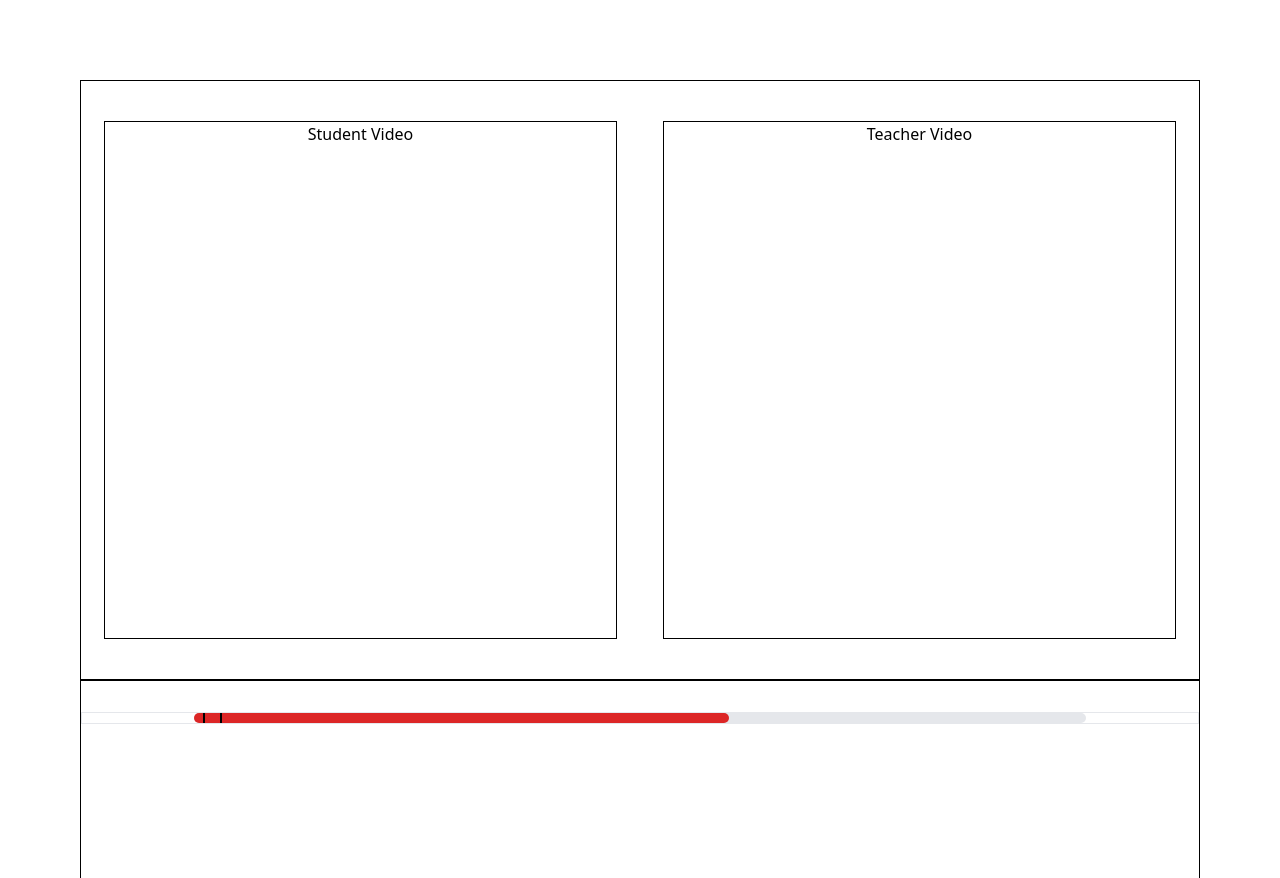
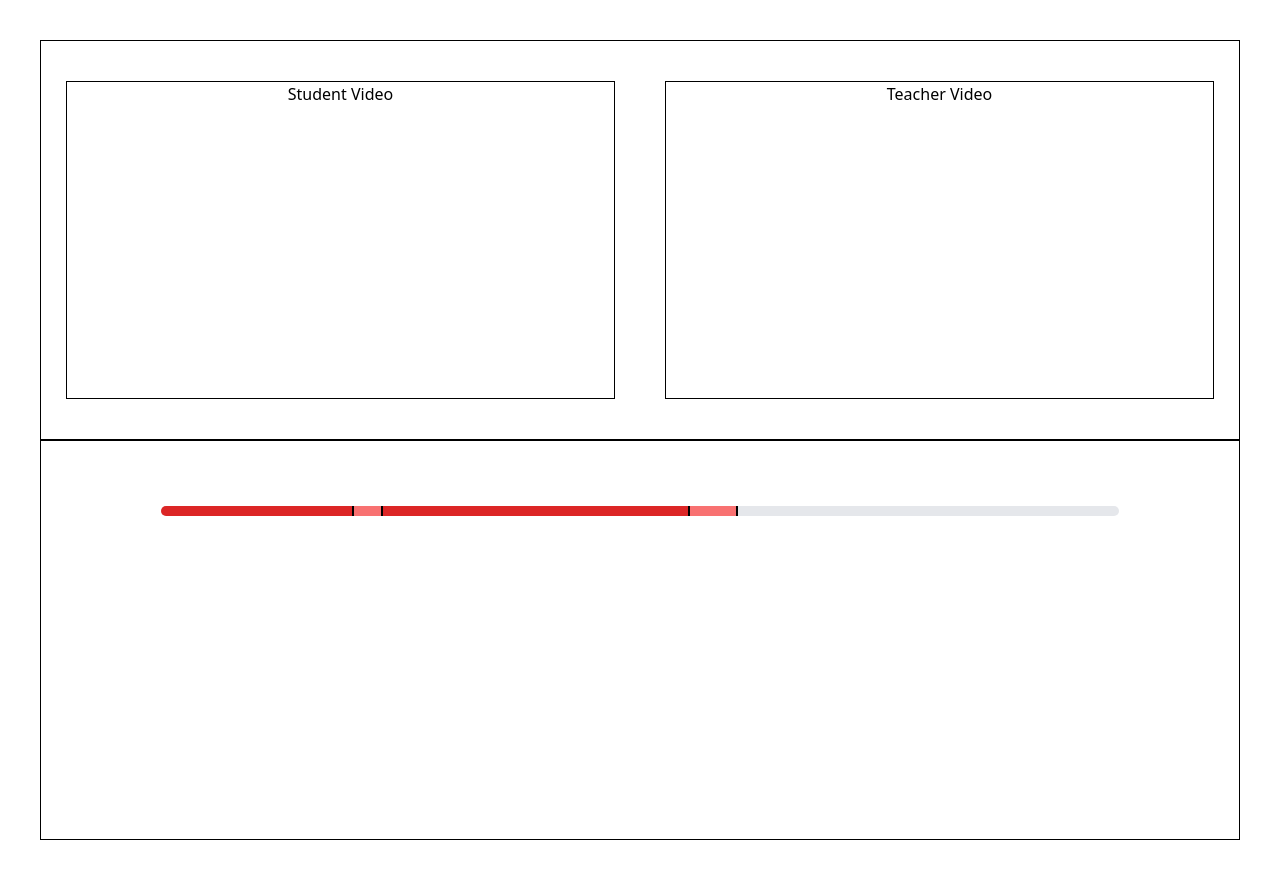
Before and after one commit to KelseySt/dance-ai, a React (Create React App) app in the folder frontend/: page / in a window 1280 px wide. Shown: the top 878 px of the page. Built offline with nearby package versions, Linux system fonts and the light colour scheme; no server answers.

Commit message:
Add Infobox component
Add infobx component, popping up whenever a segment is clicked.

```diff
--- a/frontend/src/App.js
+++ b/frontend/src/App.js
@@ -4,7 +4,7 @@ import React, { useEffect, useState } from 'react';
 
 function TopComponent() {
   return (
-    <div className='grid grid-cols-2 justify-items-center w-full row-span-3 border border-black'>
+    <div className='grid grid-cols-2 justify-items-center w-full row-span-2 border border-black'>
       <VideoComponent title="Student"/>
       <VideoComponent title="Teacher"/>
     </div>
@@ -21,19 +21,32 @@ function VideoComponent( { title } ) {
 
 function BottomComponent() {
   return (
-    <div className='flex items-center grid grid-row-3 w-full row-span-1 border border-black'>
-      <ProgressBarComponent pvalue=".30"/>
-      <div className="contents-center row-span-2"></div>
+    <div className='flex items-center grid grid-row-3 w-full row-span-2 border border-black'>
+      <ProgressBarComponent progressValue="60"/> {/* progressValuee determines progress bar percentage */}
+      <div className="contents-center row-span-2">
+      </div>
+
     </div>
   );
 }
 
-function ProgressBarComponent( { pvalue } ) {
+function ProgressBarComponent( { progressValue } ) {
+  const [showInfobox, setShowInfobox] = useState(false); {/* Determines whether infobox appears */}
+  const [infoboxPosition, setInfoboxPosition] = useState(null);
+
+  function handleClick(position) {
+    setShowInfobox(!showInfobox);
+    setInfoboxPosition(position);
+  }
+
   return (
-    <div className="flex justify-center row-span-1 border border-green">
-      <div class="relative w-4/5 bg-gray-200 rounded-full h-2.5 dark:bg-gray-400">
-        <div class="bg-red-600 h-2.5 rounded-full w-[60%]"></div>
-        <PairOfBoxes firstPosition={1} secondPosition={3}/>
+    <div className="flex justify-center row-span-1">
+      <div className="relative w-4/5 bg-gray-200 rounded-full h-2.5 dark:bg-gray-400">
+        <div className="bg-red-600 h-2.5 rounded-full" style={{ width: `${progressValue}%`}}></div>
+        <PairOfBoxes firstPosition={55} secondPosition={60} onClick={() => {handleClick(57.5)}}/>
+        <PairOfBoxes firstPosition={20} secondPosition={23} onClick={() => {handleClick(21.5)}}/>
+
+        {showInfobox ? <InfoboxComponent position={infoboxPosition}/> : null}
       </div>
     </div>
 
@@ -42,28 +55,45 @@ function ProgressBarComponent( { pvalue } ) {
 
 function BlackBar( { progress }) {
   return (
-    <div className={"absolute top-0 border border-black bg-black w-0.5 h-2.5"}  style={{ left: `${progress}%` }}>
+    <div className={"z-10 absolute top-0 border border-black bg-black w-0.5 h-2.5"}  style={{ left: `${progress}%` }}>
     </div>
   );
 }
 
-function ClickableSegment({position, distance}) {
+function ClickableSegment({position, distance, onClick}) {
   return (
-    <div className='absolute top-0 h-2.5 cursor-pointer' style={{ left: `${position}%`, width: `${distance}%` }}>
+    <div
+      className='absolute top-0 h-2.5 cursor-pointer bg-red-400' style={{ left: `${position}%`, width: `${distance}%` }}
+      onClick={onClick}
+    >
     </div>
   );
 }
 
-function PairOfBoxes({firstPosition, secondPosition}) {
+function PairOfBoxes({firstPosition, secondPosition, onClick}) {
   return (
     <>
       <BlackBar progress={firstPosition} />
-      <ClickableSegment position={firstPosition} distance={(secondPosition-firstPosition)} />
+      <ClickableSegment position={firstPosition} distance={(secondPosition-firstPosition)} onClick={onClick}/>
       <BlackBar progress={secondPosition} />
     </>
   )
 }
 
+function InfoboxComponent({position}) {
+  return (
+    <div>
+      <div
+        className="absolute bg-white border border-black p-2 rounded"
+        style={{ top: '30px', left: `${position}%`, transform: 'translateX(-50%)' }}
+      >
+        <h1>Timestamp</h1>
+        <h1>Feedback</h1>
+        <h1>Improvement</h1>
+      </div>
+    </div>
+  );
+}
 
 function App() {
   const [data, setData] = useState(null);
@@ -78,7 +108,7 @@ function App() {
     <div className="App">
       {/* <h1>React + Flask Integration</h1>
       {data ? <p>{data.message}</p> : <p>Loading...</p>}*/}
-      <div className='m-20 h-screen w-auto grid grid-rows-4 justify-items-center'>
+      <div className='m-10 h-screen w-auto grid grid-rows-4 justify-items-center'>
          <TopComponent />
          <BottomComponent />
       </div>
```
